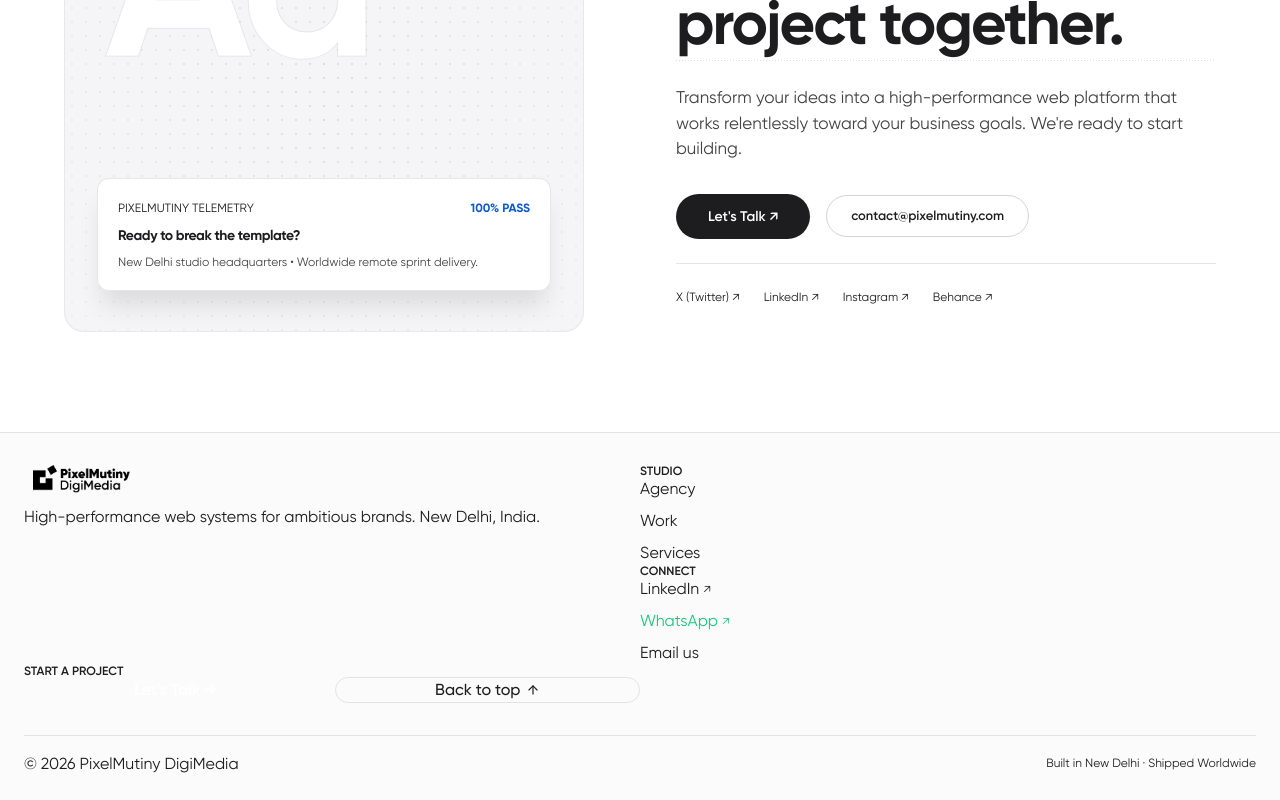
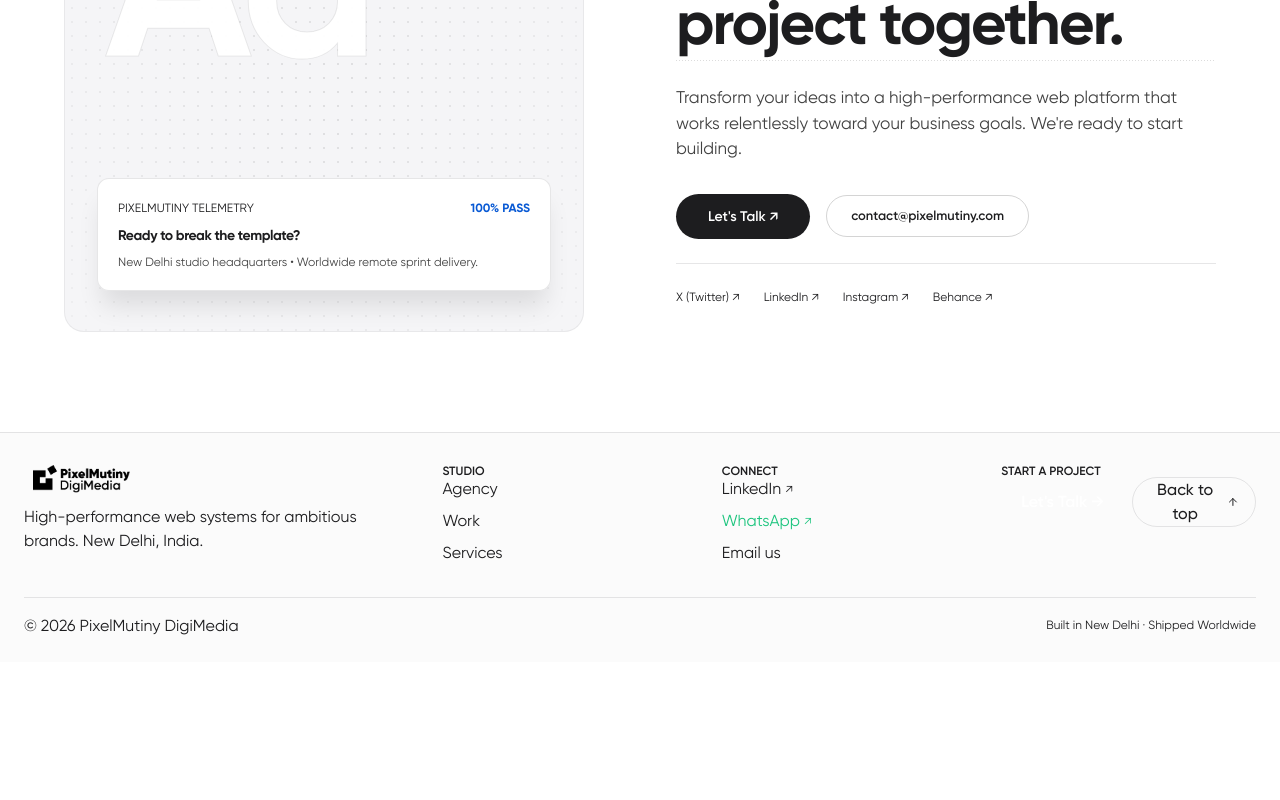
Before and after one commit to stshaw93155/PixelMutiny, a Next.js app: page / in a window 1280 px wide. Shown: the part 5599-6399 px from the top of the page. After the commit the page ends 6261 px from the top, so only its background shows below. Built offline with nearby package versions, Linux system fonts and the light colour scheme.

Commit message:
fix: enforce .compact-footer-grid CSS rule for single row desktop 1.6fr 1fr 1fr 1.1fr without wrapper collapse

```diff
--- a/app/components/GlobalShell.js
+++ b/app/components/GlobalShell.js
@@ -58,7 +58,7 @@
         <div className="max-w-[1200px] mx-auto px-5 sm:px-6 pt-8 sm:pt-10 md:pt-12 pb-6 sm:pb-8">
 
           {/* Main Grid: Mobile (stacked/2-col), Tablet (2-col), Desktop (1 single compact row) */}
-          <div className="grid grid-cols-1 md:grid-cols-2 lg:grid-cols-[1.6fr_1fr_1fr_1.1fr] items-start gap-y-7 md:gap-y-8 gap-x-6 sm:gap-x-8 lg:gap-x-12">
+          <div className="compact-footer-grid gap-y-7 md:gap-y-8 gap-x-6 sm:gap-x-8 lg:gap-x-12">
 
             {/* COLUMN 1: BRAND */}
             <div className="flex flex-col items-start md:col-span-2 lg:col-span-1">
@@ -77,8 +77,6 @@
               </p>
             </div>
 
-            {/* Link Groups Wrapper for clean side-by-side display on mobile if needed */}
-            <div className="contents md:contents">
             {/* COLUMN 2: STUDIO */}
             <div className="flex flex-col items-start">
               <span className="text-[11px] font-semibold uppercase tracking-[0.08em] text-[#9a9aa5] mb-3.5 block leading-none">
@@ -119,7 +117,6 @@
                 >
                   Email us
                 </a>
-                </div>
               </div>
             </div>
 
--- a/app/onlines-theme.css
+++ b/app/onlines-theme.css
@@ -1338,3 +1338,28 @@
   color: var(--wp--preset--color--custom-azul) !important;
   transform: translateY(-1px);
 }
+
+/* --------------------------------------------------------------------------
+   COMPACT STUDIO FOOTER GRID SPEC
+   -------------------------------------------------------------------------- */
+.compact-footer-grid {
+  display: grid;
+  grid-template-columns: 1fr;
+  align-items: start;
+}
+
+@media (min-width: 768px) and (max-width: 1023px) {
+  .compact-footer-grid {
+    grid-template-columns: 1fr 1fr;
+    row-gap: 32px;
+    column-gap: 32px;
+  }
+}
+
+@media (min-width: 1024px) {
+  .compact-footer-grid {
+    grid-template-columns: 1.6fr 1fr 1fr 1.1fr !important;
+    column-gap: 48px !important;
+    row-gap: 0 !important;
+  }
+}
```
Lines whose indentation alone changed are shown as unchanged.
